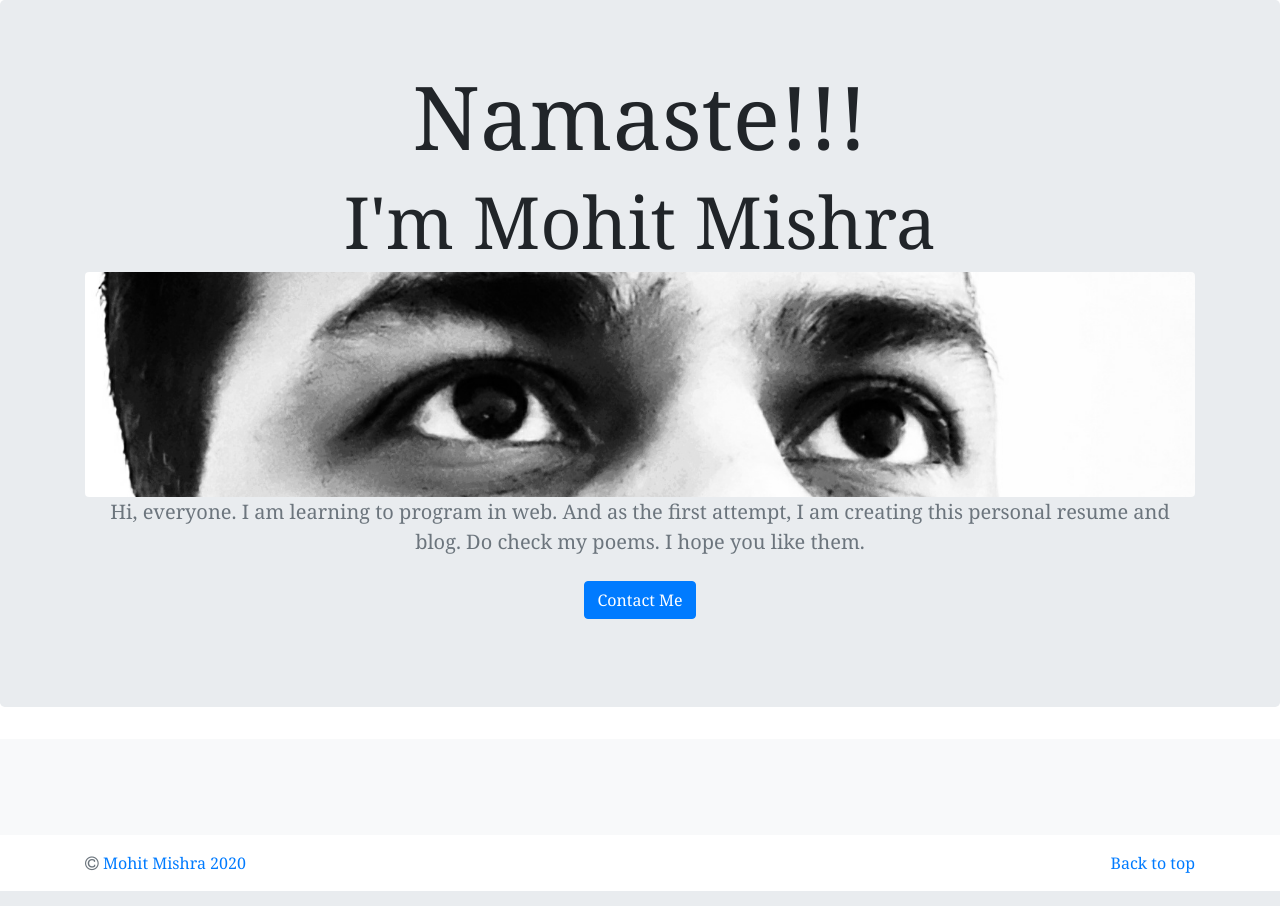
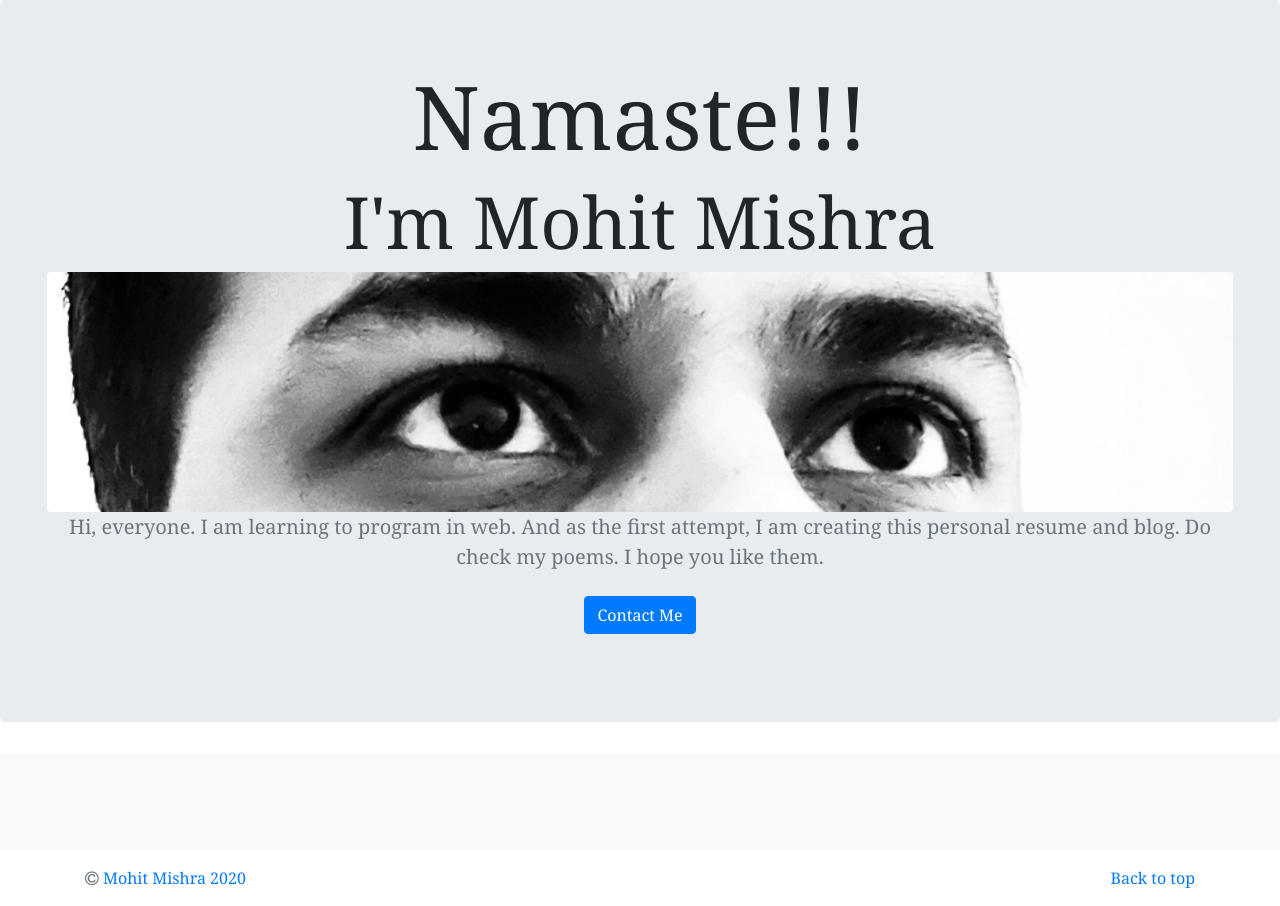
Before and after one commit to mrmohitmishra/portfolio, a Django app: page / in a window 1280 px wide. Shown: the part 56-962 px from the top of the page. Run offline with Django 3.2, Linux system fonts and the light colour scheme; data that the repository does not hold is empty; some libraries are stand-ins or nearby versions.

Commit message:
minor change

```diff
--- a/job/templates/job/home.html
+++ b/job/templates/job/home.html
@@ -12,7 +12,7 @@
 <main role="main">
 
     <section class="jumbotron text-center">
-        <div class="container">
+        <div class="container-fluid">
             <h1 class="display-2">Namaste!!!</h1>
             <h2 class="display-3">I'm Mohit Mishra</h2>
             <img src="{% static 'IMG2.png' %}" class="rounded img-fluid" alt="Cinque Terre">
--- /dev/null
+++ b/requirements.txt
@@ -0,0 +1,5 @@
+Django==2.2
+Pillow==7.2.0
+psycopg2-binary==2.8.6
+pytz==2020.1
+sqlparse==0.3.1
```
